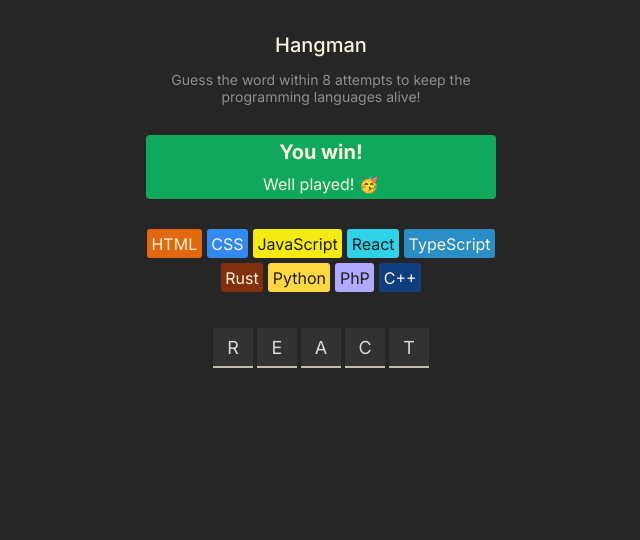
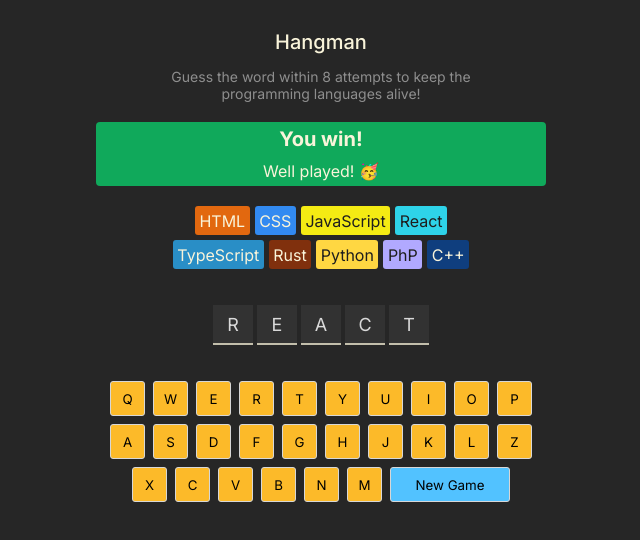
Before and after one commit to t-Federer/react_04_hangman, a React (Vite) app: page / in a window 1280 px wide. Shown: the top 540 px of the page, without its empty margins (319-959 px from the left). Built offline with nearby package versions, Linux system fonts and the light colour scheme.

Commit message:
Aggiunta keyboard

```diff
--- a/src/App.jsx
+++ b/src/App.jsx
@@ -3,6 +3,8 @@
 
 export default function Hangman() {
         const [currentWord, setCurrentWord] = useState("react")
+
+        const alphabet = "qwertyuiopasdfghjklzxcvbnm"
 
         const languageElements = languages.map(lang => {
                 const styles = {
@@ -22,6 +24,10 @@
                 <span key={index}>{letter.toUpperCase()}</span>
         ))
 
+        const keyboardElements = alphabet.split("").map(letter => (
+                <button key={letter}>{letter.toUpperCase()}</button>
+        ))
+
         return (
                 <main>
                         <header>
@@ -38,6 +44,11 @@
                         <section className="word">
                                 {letterElements}
                         </section>
+                        <section className="keyboard">
+                                {keyboardElements}
+                                <button id="newGame-button">New Game</button>
+                        </section>
+
                 </main>
         )
 }
--- a/src/index.css
+++ b/src/index.css
@@ -7,7 +7,7 @@
         margin: 0;
         background-color: #262626;
         color: #D9D9D9;
-        padding: 20px;
+        padding: 30px;
         height: 100vh;
         display: flex;
         justify-content: center;
@@ -21,11 +21,14 @@
         font-size: 1.25rem;
         font-weight: 500;
         color: #F9F4DA;
+        margin-top: 0;
 }
 
 header > p {
         font-size: 0.875rem;
         max-width: 350px;
+        margin-left: auto;
+        margin-right: auto;
         color: #8E8E8E;
 }
 
@@ -36,7 +39,7 @@
         align-items: center;
         color: #F9F4DA;
         border-radius: 4px;
-        margin-block: 30px /*metto margin Top e Bottom*/
+        margin-block: 20px /*metto margin Top e Bottom*/
 }
 
 section.game-status > h2 {
@@ -53,7 +56,9 @@
         flex-wrap: wrap;
         gap: 5px;
         justify-content: center;
-        max-width: 350px;
+        max-width: 320px;
+        margin-left: auto;
+        margin-right: auto;
         margin-bottom: 36px;
 }
 
@@ -78,3 +83,33 @@
         font-size: 1.125rem;
         border-bottom: 2px solid #c2beab;
 }
+
+section.keyboard {
+        display: flex;
+        flex-wrap: wrap;
+        gap: 8px;
+        justify-content: center;
+        max-width: 450px;
+        margin-top: 36px;
+}
+
+section.keyboard > button {
+        height: 35px;
+        width: 35px;
+        background-color: #FCBA29;
+        border: 1px solid #D7D7D7;
+        border-radius: 3px;
+        cursor: pointer;
+}
+
+#newGame-button {
+        background-color: rgb(82, 194, 255);
+        border: 1px solid #D7D7D7;
+        border-radius: 3px;
+        margin-top: 0;
+        cursor: pointer;
+        display: flex;
+        justify-content: center;
+        align-items: center;
+        width: 120px;
+}
```
